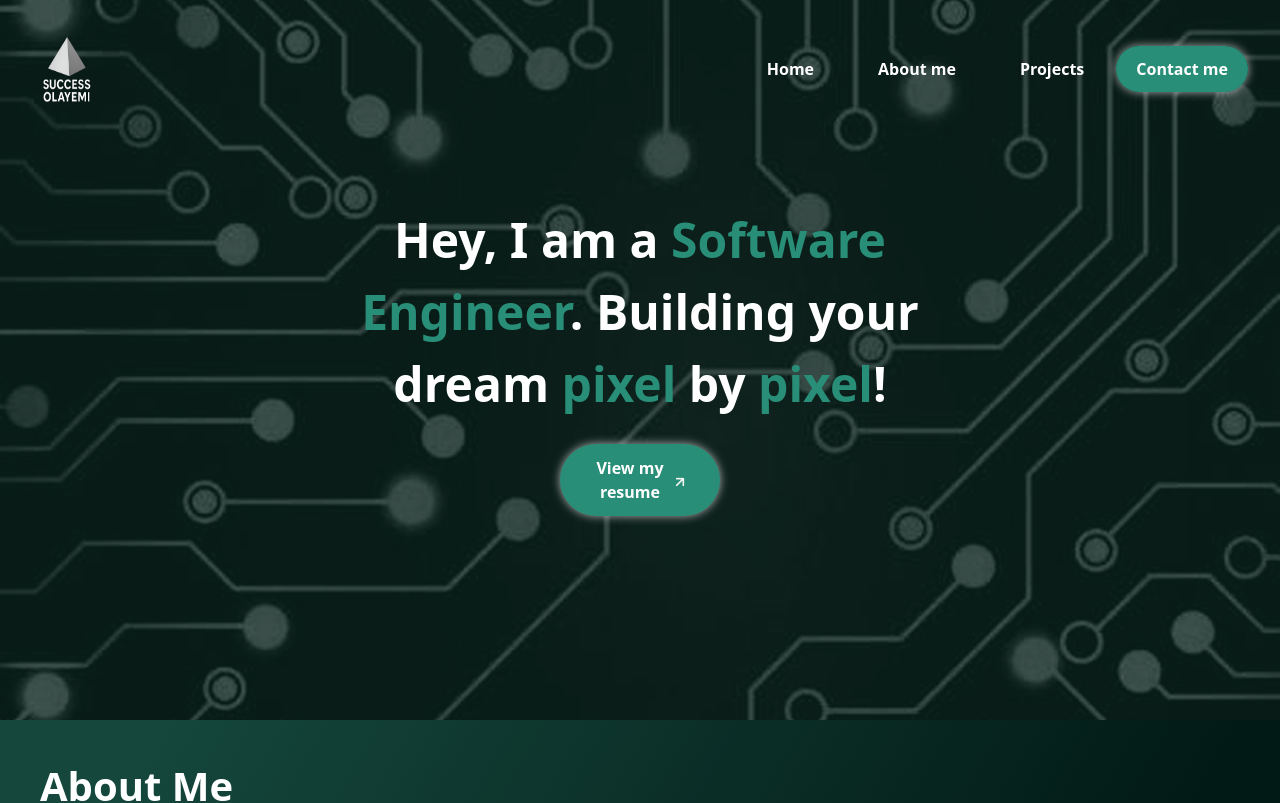
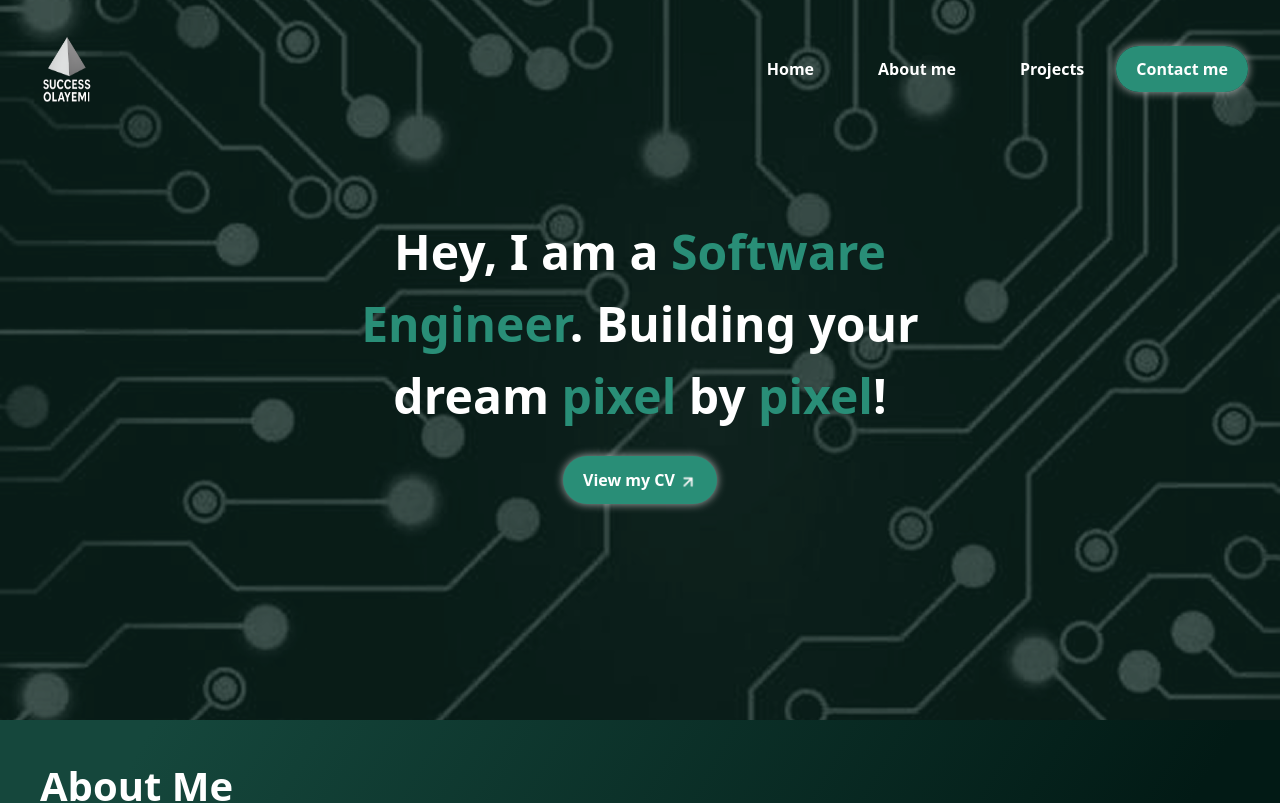
Before and after one commit to Error-at-night/My-Portfolio, a React (Vite) app: page / in a window 1280 px wide. Shown: the top 803 px of the page. Built offline with nearby package versions, Linux system fonts and the light colour scheme.

Commit message:
changed the text to View my CV

```diff
--- a/src/components/Header.jsx
+++ b/src/components/Header.jsx
@@ -15,14 +15,14 @@ function Header() {
             Hey, I am a <span className="text-[#298E77]">Software Engineer</span>.
             Building your dream <span className="text-[#298E77]">pixel</span> by <span className="text-[#298E77]">pixel</span>!
           </h1>
-          <a className="flex justify-between items-center max-w-[160px] mx-auto mt-6 px-8 pt-3 pb-3 bg-[#298E77]
+          <a className="flex justify-between items-center max-w-[154px] mx-auto mt-6 px-5 pt-3 pb-3 bg-[#298E77]
             text-white font-extrabold rounded-full cursor-pointer shadow-[0_0_10px_#D9D9D9C9]
             hover:shadow-[0_0_20px_#D9D9D9C9] transition-shadow duration-300"
             href={cv}
             download
             target="_blank"
           >
-            <span>View my resume</span>
+            <span>View my CV</span>
             <img src={arrow} alt="arrow" className="mt-1 w-[18px] h-auto ms-1"/>
           </a>
         </div>
```
